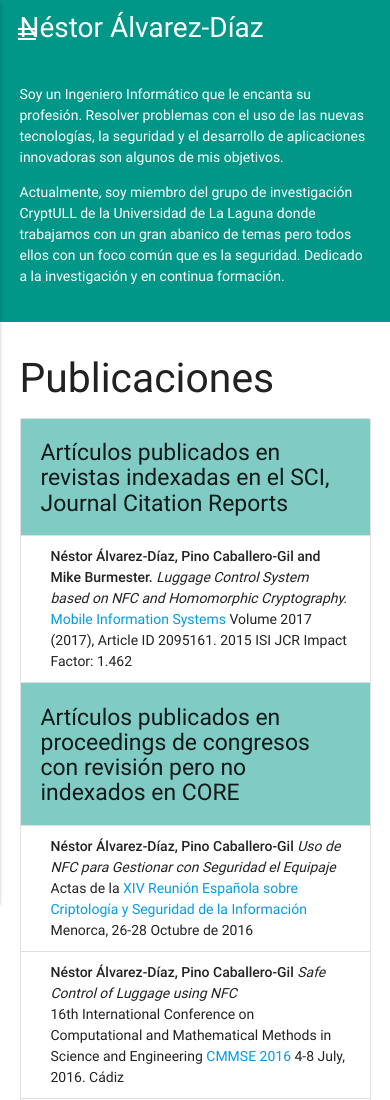
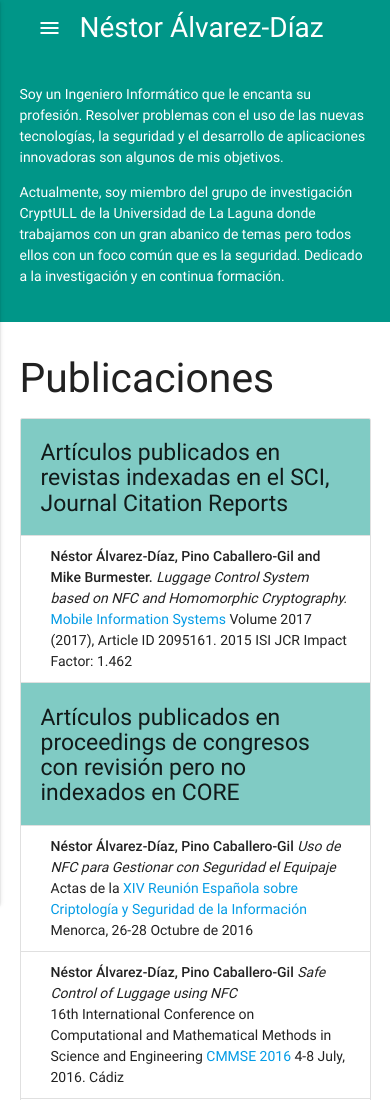
Before and after one commit to naddiaz/naddiaz.github.io, a plain HTML site: page index.html in a window 390 px wide. Shown: the top 1100 px of the page. Drawn offline with nearby package versions, Linux system fonts and the light colour scheme.

Commit message:
burger button

```diff
--- a/index.html
+++ b/index.html
@@ -17,13 +17,15 @@
         <header>
             <nav class="top-nav teal">
                 <div class="container">
-                    <div id="aboutme" class="nav-wrapper"><a class="page-title">Néstor Álvarez-Díaz</a></div>
+                    <div id="aboutme" class="nav-wrapper">
+                        <a href="#" data-activates="slide-out"
+                           class="button-collapse hide-on-large-only white-text">
+                            <i class="material-icons">menu</i>
+                        </a>
+                        <a class="page-title">Néstor Álvarez-Díaz</a>
+                    </div>
                 </div>
             </nav>
-            <a href="#" data-activates="slide-out"
-               class="button-collapse top-nav full hide-on-large-only white-text top-left">
-                <i class="material-icons">menu</i>
-            </a>
 
             <ul id="slide-out" class="side-nav fixed">
                 <li>
```
